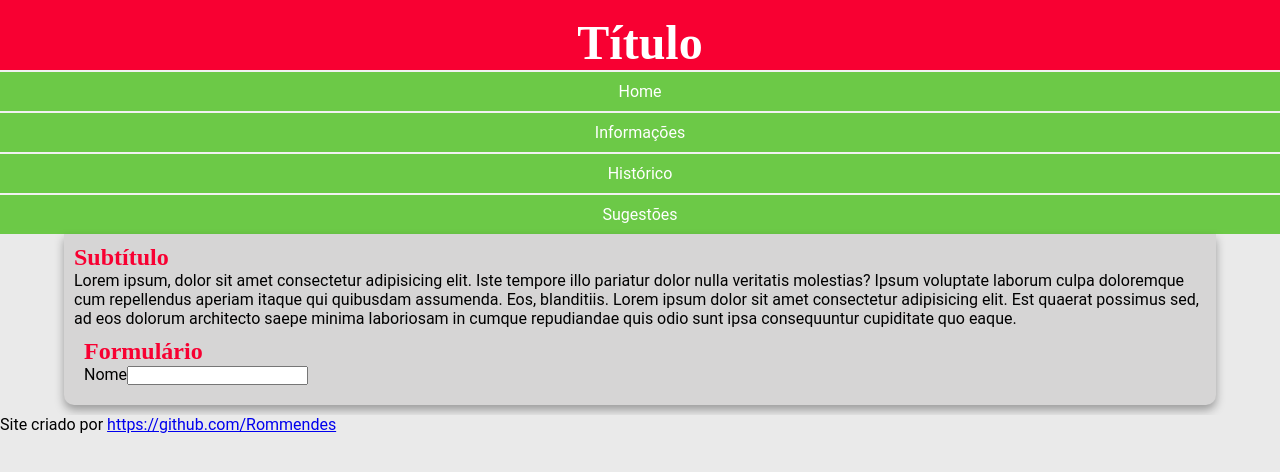
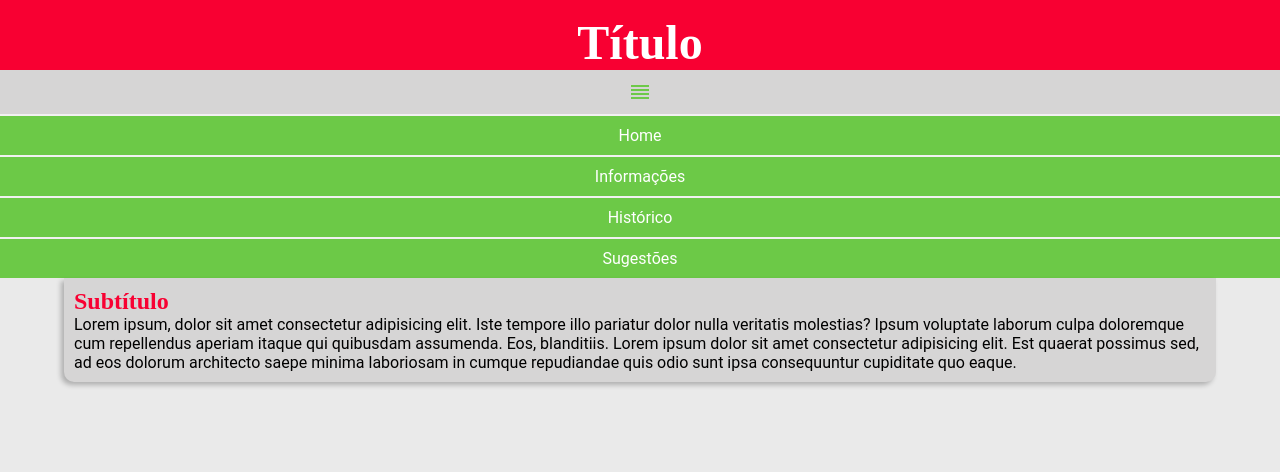
Before and after one commit to Rommendes/Meu-site, a plain HTML site: page index.html in a window 1280 px wide. Drawn offline with Linux system fonts and the light colour scheme; a web font is replaced by a local one.

Commit message:
atualização

```diff
--- a/estilos/style.css
+++ b/estilos/style.css
@@ -19,7 +19,7 @@ body{
     background: #EAEAEA;
     font-family:'Roboto', arial;
     font-size: 16px;
-    -webkit-text-size-adjust: 100%;
+
 }
 header{
     background-color: #F80032;
@@ -36,10 +36,10 @@ header > h1{
 menu{
     display: block;
 }
-
 menu > ul{
     list-style-type: none;
 }
+
 menu >ul > li > a{
     display: block;
     padding: 10px;
@@ -49,7 +49,22 @@ menu >ul > li > a{
     background-color: #6CC947;
     border-top: 2px solid var(--cor4);
 }
-section{
+menu > ul > li >a:hover{
+    background-color: var(--cor2);
+}
+span#burguer{
+    background-color: #d6d5d5;
+    color: var(--cor1);
+    display: block;
+    text-align: center;
+    padding: 10px;
+    cursor: pointer;
+}
+span#burguer:hover{
+    background-color: gray;
+}
+
+main{
     font:var(--fonte-padrao);
     background-color: #d6d5d5;
     width: 90vw;
@@ -57,9 +72,9 @@ section{
     border-radius: 0px 0px 10px 10px;
     padding: 10px;
     margin-bottom: 10px;
-    box-shadow:0px 5px 10px rgba(0, 0, 0, 0.342);
+    box-shadow:-3px 3px 5px rgba(0, 0, 0, 0.25);
 }
-section > h2{
+article > h2{
     font-family: 'Mochiy Pop One', sem serifa;
     color: #F80032;
 }
--- a/index.html
+++ b/index.html
@@ -10,12 +10,17 @@
     <link rel="preconnect" href="https://fonts.googleapis.com">
     <link rel="preconnect" href="https://fonts.gstatic.com" crossorigin>
     <link href="https: //fonts.googleapis.com/css2? família= Mochiy+Pop+One &family= Roboto:wght@100;300;400 & display=swap" rel="stylesheet">
+    <link href="https://fonts.googleapis.com/icon?family=Material+Icons"
+      rel="stylesheet">
 
 </head>
-<body>
+
+<body onresize="mudouTamanho()">
     <header>
         <h1>Título</h1>
-        <menu>
+        <span id="burguer" class="material-icons" onclick="clickmenu()">reorder</span>
+
+        <menu id="itens">
                 <ul>
                     <li><a href="#" >Home</a></li>
                     <li><a href="#">Informações</a></li>
@@ -24,18 +29,38 @@
                 </ul>
         </menu>
     </header>
-        <section>
-            <h2> Subtítulo</h2>
-            <div>
-                <p>Lorem ipsum, dolor sit amet consectetur adipisicing elit. Iste tempore illo pariatur dolor nulla veritatis molestias? Ipsum voluptate laborum culpa doloremque cum repellendus aperiam itaque qui quibusdam assumenda. Eos, blanditiis. Lorem ipsum dolor sit amet consectetur adipisicing elit. Est quaerat possimus sed, ad eos dolorum architecto saepe minima laboriosam in cumque repudiandae quis odio sunt ipsa consequuntur cupiditate quo eaque.</p>
-            </div>
-            <div id="formulario">
-                <h2>Formulário</h2>
-                Nome<input type="text">
-            </div>
-        </section>
-    <footer>
-        <p>Site criado por <a href="https://github.com/Rommendes">https://github.com/Rommendes</a></p>
-    </footer>
+
+        <main>
+            <article>
+                <h2> Subtítulo</h2>
+
+                    <p>Lorem ipsum, dolor sit amet consectetur adipisicing elit. Iste tempore illo pariatur dolor nulla veritatis molestias? Ipsum voluptate laborum culpa doloremque cum repellendus aperiam itaque qui quibusdam assumenda. Eos, blanditiis. Lorem ipsum dolor sit amet consectetur adipisicing elit. Est quaerat possimus sed, ad eos dolorum architecto saepe minima laboriosam in cumque repudiandae quis odio sunt ipsa consequuntur cupiditate quo eaque.</p>
+
+                <!--<div id="formulario">
+                    <h2>Formulário</h2>
+                    Nome: <input type="text">
+                </div>-->
+            </article>
+
+               <script>
+            function clickmenu(){
+                if(itens.stylo.display == 'none'){
+                    itens.stylo.display = 'block'
+                }else{
+                    itens.style.display = 'none'
+                }
+            }
+            function mudouTamanho(){
+                if(window.innerWidth >= 768){
+                    itens.style.display = 'block'
+                }else{
+                    itens.style.display = 'none'
+                }
+            }
+            </script>
+        </main>
+       <!-- <footer>
+            <p>Site criado por <a href="https://github.com/Rommendes">https://github.com/Rommendes</a></p>
+                </footer>-->
 </body>
 </html>
```
Also changed, not shown: js/index.js (added).
